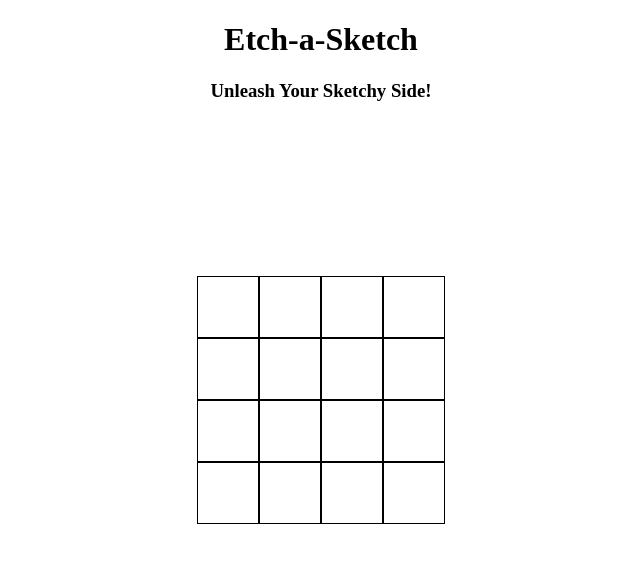
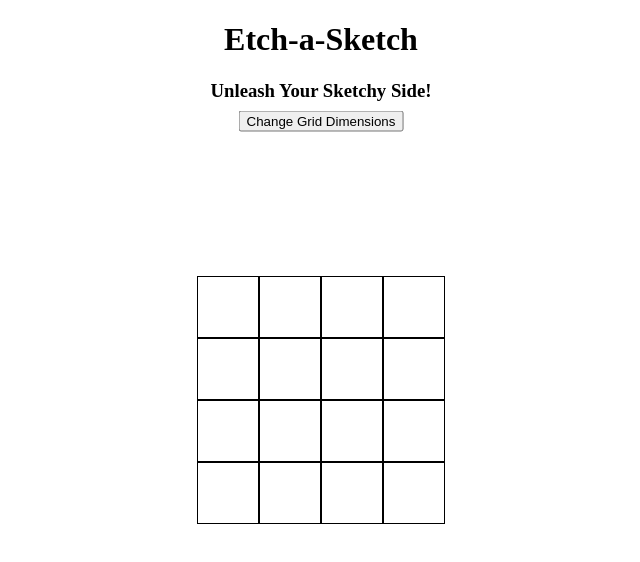
Before and after one commit to DanPark13/etch-a-sketch, a plain HTML site: page index.html in a window 1280 px wide. Shown: the whole page, without its empty margins (319-959 px from the left). Drawn offline with Linux system fonts and the light colour scheme.

Commit message:
Updates Number of Rows and Columns with a Button Input

```diff
--- a/index.html
+++ b/index.html
@@ -9,7 +9,7 @@
 </head>
 <body>
     <h1>Etch-a-Sketch</h1>
+    <h3>Unleash Your Sketchy Side!</h3>
     <div id="gridContainer"></div>
-    <h3>Unleash Your Sketchy Side!</h3>
 </body>
 </html>
--- a/index.js
+++ b/index.js
@@ -1,19 +1,29 @@
 document.addEventListener('DOMContentLoaded' , function() {
     const gridContainer = document.querySelector('#gridContainer')
 
+    function promptForDimensions() {
+        const size = prompt("Enter the number of rows and columns you want:", "4");
+
+        if (size) {
+            updateGrid(size);
+        }
+    }
+
+    function updateGrid(dim){
         // Style grid container
         gridContainer.style.display = "grid";
-    gridContainer.style.gridTemplateColumns = "repeat(4, 1fr)"; // creates grid
+        gridContainer.style.gridTemplateColumns = `repeat(${dim}, 1fr)`; // creates grid
         gridContainer.style.gap = "0px"; // no spacing between squares
         gridContainer.style.position = "absolute";
         gridContainer.style.top = "50%"; // puts squares in center of web page
         gridContainer.style.left = "50%";
         gridContainer.style.transform = "translate(-50%, -50%)";
 
+        gridContainer.innerHTML = ''; // clear existing cells
+
         // Create buttons and add to grid
-    for (let i = 0; i < 16; i++){
+        for (let i = 0; i < dim ** 2; i++){
             const square = document.createElement('div')
-        // square.innerHTML = `${i+1}`
 
             // Style each square
             square.style.width = "60px"
@@ -27,9 +37,20 @@ document.addEventListener('DOMContentLoaded' , function() {
                 this.style.backgroundColor = "#000000";
             })
 
-
             gridContainer.appendChild(square)
         }
+    }
+
+    const changeDimensionButton = document.createElement("button");
+    changeDimensionButton.textContent = "Change Grid Dimensions";
+    changeDimensionButton.style.position = "absolute";
+    changeDimensionButton.style.left = "50%";
+    changeDimensionButton.style.transform = "translate(-50%, -50%)";
+    changeDimensionButton.addEventListener("click", promptForDimensions);
+
+    document.body.insertBefore(changeDimensionButton, document.getElementById("gridContainer"));
+
+    updateGrid(4, 4);
 
     document.body.appendChild(gridContainer);
 
```
Lines whose indentation alone changed are shown as unchanged.
